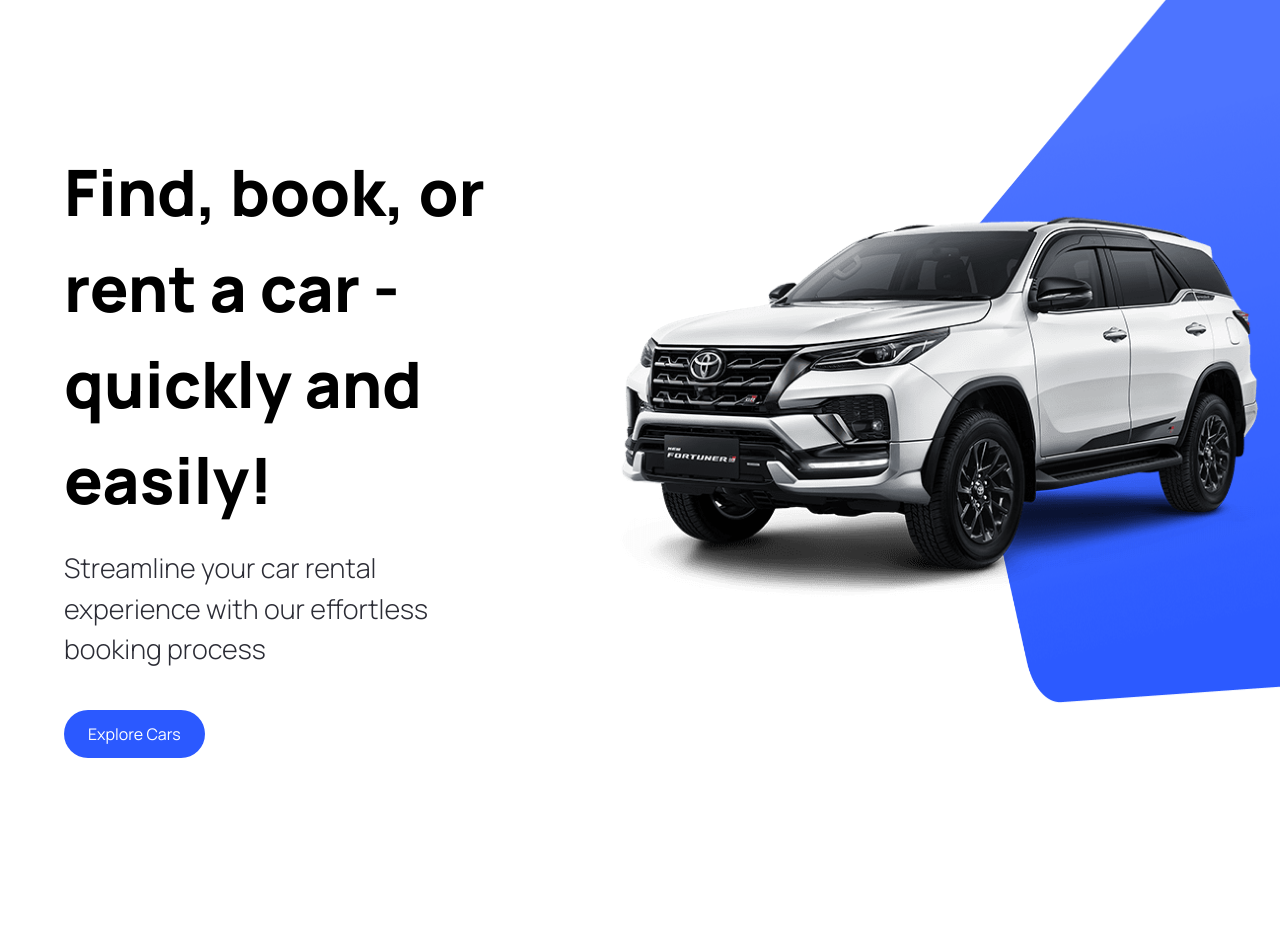
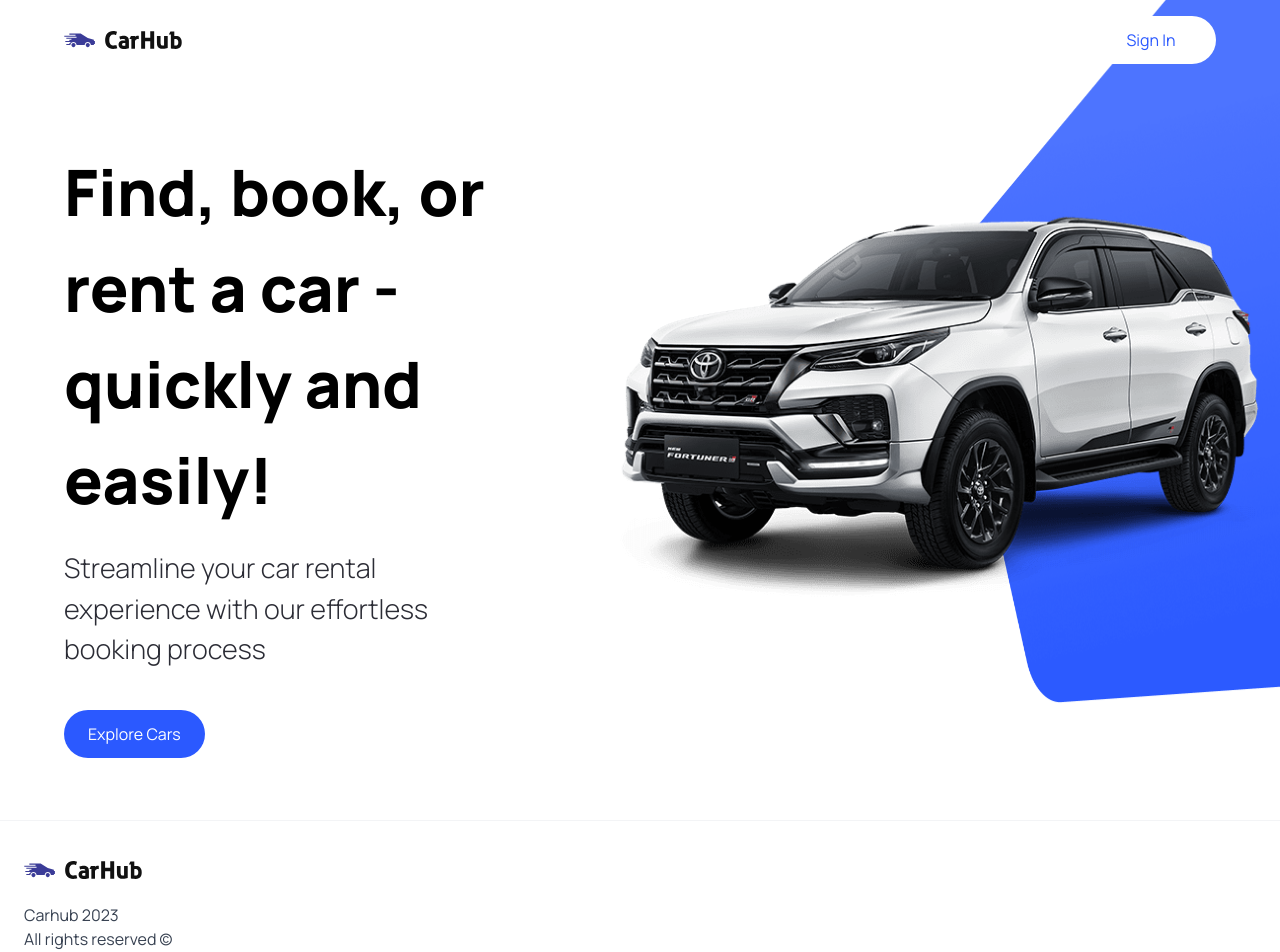
Before and after one commit to Folka2134/folka-cars, a Next.js app: page / in a window 1280 px wide. Shown: the top 952 px of the page. Before the commit the page ends 800 px from the top, so only its background shows below. Built offline with nearby package versions, Linux system fonts and the light colour scheme.

Commit message:
cleaned code and added navbar + footer

```diff
--- a/app/layout.tsx
+++ b/app/layout.tsx
@@ -1,22 +1,25 @@
-import './globals.css'
-import type { Metadata } from 'next'
-import { Inter } from 'next/font/google'
-
-const inter = Inter({ subsets: ['latin'] })
+import Navbar from "@/components/Navbar";
+import "./globals.css";
+import type { Metadata } from "next";
+import { Footer } from "@/components/Footer";
 
 export const metadata: Metadata = {
-  title: 'Create Next App',
-  description: 'Generated by create next app',
-}
+  title: "Folka Cars",
+  description: "Car market place",
+};
 
 export default function RootLayout({
   children,
 }: {
-  children: React.ReactNode
+  children: React.ReactNode;
 }) {
   return (
     <html lang="en">
-      <body className={inter.className}>{children}</body>
+      <body className="relative">
+        <Navbar />
+        {children}
+        <Footer />
+      </body>
     </html>
-  )
+  );
 }
```
